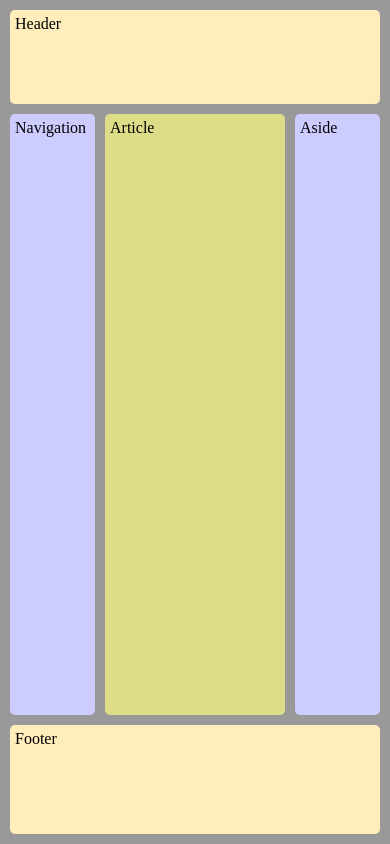
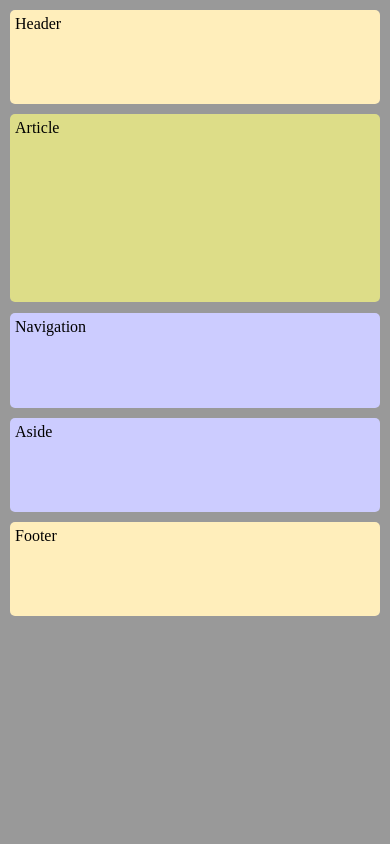
Before and after one commit to julie-lsk/css_grid-practice, a plain HTML site: page template0_CSSGrid_PW6.html in a window 390 px wide. Drawn offline with Linux system fonts and the light colour scheme.

Commit message:
1ère version desktop + mobile | suite : séparer responsive

```diff
--- a/template0_CSSGrid_PW6.html
+++ b/template0_CSSGrid_PW6.html
@@ -43,17 +43,34 @@
       gap: 10px;
       padding: 10px;
       grid-template-columns: repeat(4, 1fr);
-      grid-template-rows: 1fr 4fr 1fr;
+      grid-template-rows: repeat(5, 1fr);
       grid-auto-rows: 1fr;
       grid-auto-flow: row;
       box-sizing: border-box;
-      /* align-items: stretch; */
+      align-items: stretch;
+
+      @media (max-width: 640px)
+      {
+        grid-template-columns: 1fr;
+        /* grid-template-rows: 1fr 2fr repeat(3, 1fr); */
+
+        grid-template-rows:
+          auto /* header */
+          minmax(100px, 2fr) /* article 2x plus grand */
+          repeat(3, minmax(50px, 1fr)) /* les 3 autres */
+        ;
+      }
     }
 
     header, footer
     {
       min-height: 10vh;
-      grid-column: 1 / -1; /* prends toute la largeur */
+      grid-column: 1 / 5;
+
+      @media (max-width: 640px)
+      {
+        grid-column: 1;
+      }
     }
 
     header
@@ -63,35 +80,84 @@
 
     footer
     {
-      grid-row: span 4;
+      grid-row: 5 / 6;
     }
 
     article, nav, aside
     {
       grid-row-start: 2;
-      grid-row-end: 4;
+      grid-row-end: 5;
     }
 
     nav, aside
     {
       min-height: 70vh;
+
+      @media (max-width: 640px)
+      {
+        min-height: inherit;
+        /* max-height: 10vh; */
+      }
     }
 
     nav
     {
       grid-column: 1 / 2;
+
+      @media (max-width: 640px)
+      {
+        grid-column: 1;
+        grid-row: 3 / 4;
+        /* max-height: 10vh; */
+      }
     }
 
     aside
     {
       grid-column-start: 4;
       grid-column-end: 5;
+
+      @media (max-width: 640px)
+      {
+        grid-column: 1;
+        grid-row: 4 / 5;
+        /* max-height: 10vh; */
+      }
     }
 
     article
     {
       min-height: 70vh;
       grid-column: 2 / 4;
+
+      @media (max-width: 640px)
+      {
+        grid-column: 1;
+        min-height: inherit;
+        max-height: 21vh;
+      }
+    }
+
+
+    /* Partie uniquement responsive mobile */
+
+    @media (max-width: 640px)
+    {
+
+
+
+      article
+      {
+        grid-column: 1;
+        min-height: inherit;
+        max-height: 21vh;
+      }
+
+      header, footer, nav, aside
+      {
+        min-height: 10vh;
+        max-height: auto;
+      }
     }
 
 
```
